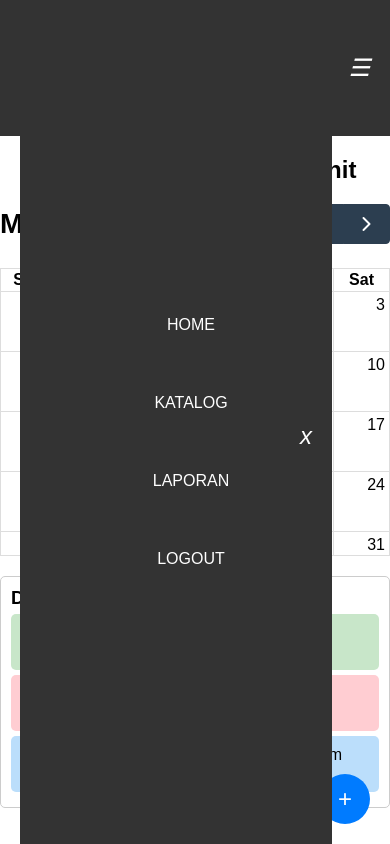
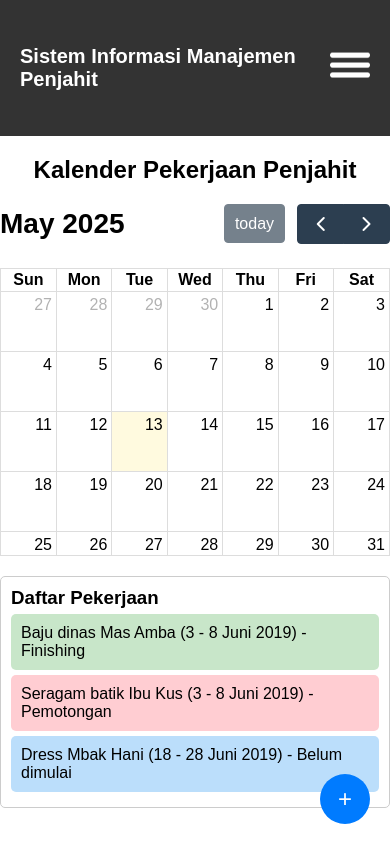
Before and after one commit to rahmanisstudent/project-rbpl-native, a PHP site: page /nyoba.html in a window 390 px wide. Run offline with PHP 8.4, Linux system fonts and the light colour scheme; lists and menus that the app fills with data are empty.

Commit message:
terimakasih pentutor baik

```diff
--- a/css/nbl.css
+++ b/css/nbl.css
@@ -56,7 +56,7 @@
             transform: translateY(-50%);
         }
         .close-menu {
-            top: 50%;
+            top: 40px;
             right: 20px;
         }
         #check {display: none;}
@@ -69,7 +69,7 @@
                 height: 100vh;
                 position: fixed;
                 top: 0;
-                right: -100;
+                right: -100%;
                 z-index: 100;
                 background-color: #333;
                 transition: all 0.2s ease-in-out;
--- a/nyoba.html
+++ b/nyoba.html
@@ -19,9 +19,9 @@
                     <li><a href="#">Katalog</a></li>
                     <li><a href="#">Laporan</a></li>
                     <li><a href="#">Logout</a></li>
-                    <label for="check" class="close-menu"><i class="close">x</i></label>
+                    <label for="check" class="close-menu"><i class="icon-close"><img src="css/icon/close.png" width="20px"></i></label>
                 </span>
-                <label for="check" class="open-menu"><i class="open">☰</i></label>
+                <label for="check" class="open-menu"><i class="icon-open"><img src="css/icon/burger.png" width="40px"></i></label>
             </ul>
         </nav>
     </header>
```
Also changed, not shown: css/icon/burger.png (added), css/icon/close.png (added).
